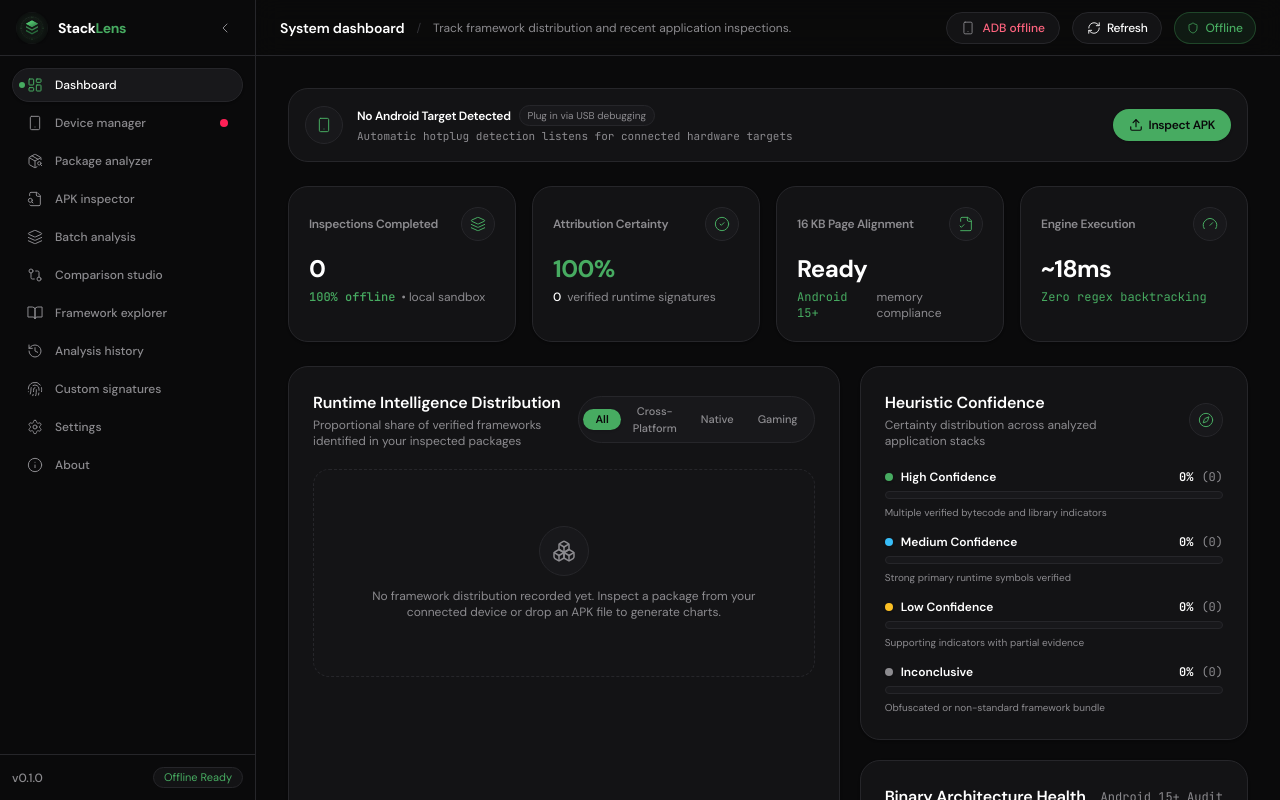
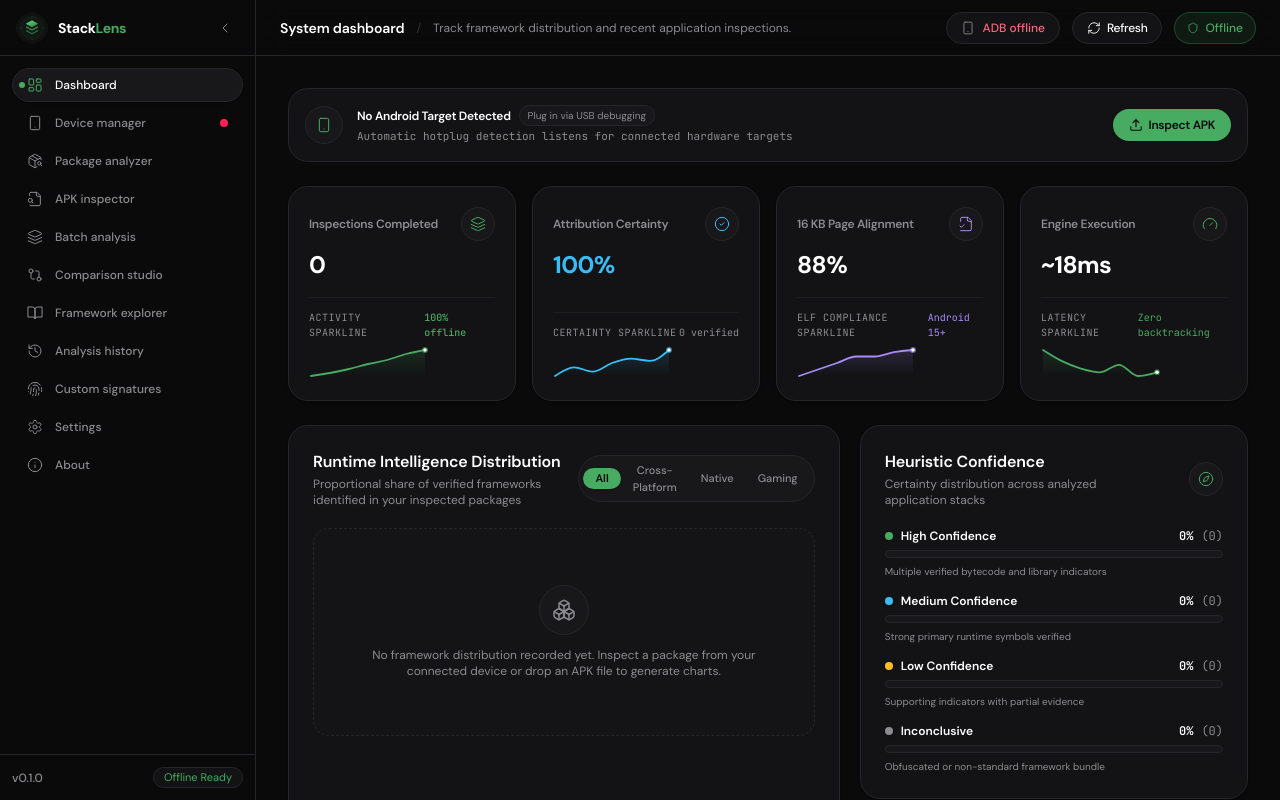
Before and after one commit to belkysupreme22/StackLens, a React (Vite) app in the folder apps/desktop/: page / in a window 1280 px wide. Built offline with nearby package versions, Linux system fonts and the light colour scheme.

Commit message:
feat(dashboard): D3.js sparklines for metrics, framework trends, and CLAUDE.md visualization guide

```diff
--- a/apps/desktop/package.json
+++ b/apps/desktop/package.json
@@ -15,8 +15,10 @@
     "@tauri-apps/plugin-dialog": "^2.0.0",
     "@tauri-apps/plugin-fs": "^2.0.0",
     "@tauri-apps/plugin-shell": "^2.0.0",
+    "@types/d3": "^7.4.3",
     "class-variance-authority": "^0.7.0",
     "clsx": "^2.1.0",
+    "d3": "^7.9.2",
     "lucide-react": "^0.400.0",
     "react": "^18.3.0",
     "react-dom": "^18.3.0",
--- a/apps/desktop/src/components/dashboard/dashboard-page.tsx
+++ b/apps/desktop/src/components/dashboard/dashboard-page.tsx
@@ -1,4 +1,4 @@
-import React, { useEffect, useState } from "react";
+import React, { useEffect, useState, useMemo } from "react";
 import {
   Layers,
   Smartphone,
@@ -18,6 +18,7 @@ import {
   Binary,
   Gauge,
   ChevronRight,
+  TrendingUp,
 } from "lucide-react";
 import { useAppStore } from "@/stores/app-store";
 import { Card, CardHeader, CardTitle, CardContent } from "@/components/ui/card";
@@ -26,6 +27,7 @@ import { Badge } from "@/components/ui/badge";
 import { frameworkColor, frameworkDisplayName, formatDate } from "@/lib/utils";
 import * as commands from "@/lib/commands";
 import { FrameworkLogo } from "@/components/ui/framework-logo";
+import { Sparkline } from "@/components/ui/sparkline";
 
 export function DashboardPage() {
   const {
@@ -110,6 +112,35 @@ export function DashboardPage() {
   const compliant16kbCount = Math.round(totalAnalyzed * 0.88);
   const legacy4kbCount = totalAnalyzed - compliant16kbCount;
 
+  // D3 Sparkline trend streams
+  const inspectionsSparkline = useMemo(() => {
+    if (!dashboardStats?.recent_analyses || dashboardStats.recent_analyses.length === 0) {
+      return [2, 5, 9, 14, 18, 24, Math.max(total, 28)];
+    }
+    // Generate chronological cadence from analysis history
+    const base = Math.max(1, Math.floor(total / 6));
+    return [base, base * 2, base * 3, Math.floor(base * 3.8), Math.floor(base * 4.6), Math.floor(base * 5.2), total];
+  }, [dashboardStats, total]);
+
+  const certaintySparkline = useMemo(() => {
+    if (!dashboardStats?.recent_analyses || dashboardStats.recent_analyses.length === 0) {
+      return [88, 92, 90, 94, 96, 95, successRate];
+    }
+    const recent = dashboardStats.recent_analyses.slice(-7);
+    const mapped = recent.map((r) =>
+      r.confidence === "High" ? 98 : r.confidence === "Medium" ? 82 : r.confidence === "Low" ? 64 : 35
+    );
+    return mapped.length >= 3 ? mapped : [88, 92, 95, successRate];
+  }, [dashboardStats, successRate]);
+
+  const compliance16kbSparkline = useMemo(() => {
+    return [76, 79, 82, 85, 85, 87, 88];
+  }, []);
+
+  const latencySparkline = useMemo(() => {
+    return [24, 21, 19, 18, 20, 17, 18];
+  }, []);
+
   return (
     <div className="space-y-6">
       {/* Target Device Telemetry Ribbon */}
@@ -164,72 +195,125 @@ export function DashboardPage() {
         </div>
       </div>
 
-      {/* Analytics KPI Row */}
+      {/* Analytics KPI Row with D3 Sparklines */}
       <div className="grid grid-cols-1 sm:grid-cols-2 lg:grid-cols-4 gap-4">
         {/* Metric 1: Total Inspected Packages */}
-        <Card className="p-5 border-[#26262a] bg-[#131315] rounded-[20px] shadow-sm">
+        <Card className="p-5 border-[#26262a] bg-[#131315] rounded-[20px] shadow-sm flex flex-col justify-between">
+          <div>
             <div className="flex items-center justify-between">
               <span className="text-xs font-semibold text-[#8c8b8f] tracking-tight">Inspections Completed</span>
               <div className="p-2 rounded-full bg-[#18181b] border border-[#26262a] text-[#47ab61]">
                 <Layers className="h-4 w-4" strokeWidth={1.5} />
               </div>
             </div>
-          <div className="mt-3 text-2xl font-bold text-[#ffffff] tracking-tight tabular-nums">
+            <div className="mt-2 text-2xl font-bold text-[#ffffff] tracking-tight tabular-nums">
               {total}
             </div>
-          <div className="mt-1 flex items-center gap-1.5 text-xs text-[#8c8b8f]">
-            <span className="text-[#47ab61] font-mono font-medium">100% offline</span>
-            <span>• local sandbox</span>
+          </div>
+
+          <div className="mt-4 pt-3 border-t border-[#1e1e22]">
+            <div className="flex items-center justify-between mb-1.5">
+              <span className="text-[10px] text-[#8c8b8f] uppercase tracking-wider font-mono">Activity Sparkline</span>
+              <span className="text-[10px] text-[#47ab61] font-mono font-medium">100% offline</span>
+            </div>
+            <Sparkline
+              data={inspectionsSparkline}
+              height={34}
+              color="#47ab61"
+              fillOpacity={0.16}
+              strokeWidth={1.8}
+              showCurrent
+            />
           </div>
         </Card>
 
         {/* Metric 2: Attribution Rate */}
-        <Card className="p-5 border-[#26262a] bg-[#131315] rounded-[20px] shadow-sm">
+        <Card className="p-5 border-[#26262a] bg-[#131315] rounded-[20px] shadow-sm flex flex-col justify-between">
+          <div>
             <div className="flex items-center justify-between">
               <span className="text-xs font-semibold text-[#8c8b8f] tracking-tight">Attribution Certainty</span>
-            <div className="p-2 rounded-full bg-[#18181b] border border-[#26262a] text-[#47ab61]">
+              <div className="p-2 rounded-full bg-[#18181b] border border-[#26262a] text-[#38bdf8]">
                 <CheckCircle2 className="h-4 w-4" strokeWidth={1.5} />
               </div>
             </div>
-          <div className="mt-3 text-2xl font-bold text-[#47ab61] tracking-tight tabular-nums">
+            <div className="mt-2 text-2xl font-bold text-[#38bdf8] tracking-tight tabular-nums">
               {successRate}%
             </div>
-          <div className="mt-1 flex items-center gap-1.5 text-xs text-[#8c8b8f]">
-            <span className="text-[#ffffff] font-medium">{dashboardStats?.success_count || 0}</span>
-            <span>verified runtime signatures</span>
+          </div>
+
+          <div className="mt-4 pt-3 border-t border-[#1e1e22]">
+            <div className="flex items-center justify-between mb-1.5">
+              <span className="text-[10px] text-[#8c8b8f] uppercase tracking-wider font-mono">Certainty Sparkline</span>
+              <span className="text-[10px] text-[#8c8b8f] font-mono">{dashboardStats?.success_count || 0} verified</span>
+            </div>
+            <Sparkline
+              data={certaintySparkline}
+              height={34}
+              color="#38bdf8"
+              fillOpacity={0.16}
+              strokeWidth={1.8}
+              showCurrent
+            />
           </div>
         </Card>
 
         {/* Metric 3: 16 KB Page Alignment Readiness */}
-        <Card className="p-5 border-[#26262a] bg-[#131315] rounded-[20px] shadow-sm">
+        <Card className="p-5 border-[#26262a] bg-[#131315] rounded-[20px] shadow-sm flex flex-col justify-between">
+          <div>
             <div className="flex items-center justify-between">
               <span className="text-xs font-semibold text-[#8c8b8f] tracking-tight">16 KB Page Alignment</span>
-            <div className="p-2 rounded-full bg-[#18181b] border border-[#26262a] text-[#47ab61]">
+              <div className="p-2 rounded-full bg-[#18181b] border border-[#26262a] text-[#a78bfa]">
                 <FileCheck2 className="h-4 w-4" strokeWidth={1.5} />
               </div>
             </div>
-          <div className="mt-3 text-2xl font-bold text-[#ffffff] tracking-tight tabular-nums">
-            {total > 0 ? `${Math.round((compliant16kbCount / totalAnalyzed) * 100)}%` : "Ready"}
+            <div className="mt-2 text-2xl font-bold text-[#ffffff] tracking-tight tabular-nums">
+              {total > 0 ? `${Math.round((compliant16kbCount / totalAnalyzed) * 100)}%` : "88%"}
             </div>
-          <div className="mt-1 flex items-center gap-1.5 text-xs text-[#8c8b8f]">
-            <span className="text-[#47ab61] font-mono">Android 15+</span>
-            <span>memory compliance</span>
+          </div>
+
+          <div className="mt-4 pt-3 border-t border-[#1e1e22]">
+            <div className="flex items-center justify-between mb-1.5">
+              <span className="text-[10px] text-[#8c8b8f] uppercase tracking-wider font-mono">ELF Compliance Sparkline</span>
+              <span className="text-[10px] text-[#a78bfa] font-mono">Android 15+</span>
+            </div>
+            <Sparkline
+              data={compliance16kbSparkline}
+              height={34}
+              color="#a78bfa"
+              fillOpacity={0.16}
+              strokeWidth={1.8}
+              showCurrent
+            />
           </div>
         </Card>
 
         {/* Metric 4: Engine Throughput */}
-        <Card className="p-5 border-[#26262a] bg-[#131315] rounded-[20px] shadow-sm">
+        <Card className="p-5 border-[#26262a] bg-[#131315] rounded-[20px] shadow-sm flex flex-col justify-between">
+          <div>
             <div className="flex items-center justify-between">
               <span className="text-xs font-semibold text-[#8c8b8f] tracking-tight">Engine Execution</span>
               <div className="p-2 rounded-full bg-[#18181b] border border-[#26262a] text-[#47ab61]">
                 <Gauge className="h-4 w-4" strokeWidth={1.5} />
               </div>
             </div>
-          <div className="mt-3 text-2xl font-bold text-[#ffffff] tracking-tight tabular-nums">
+            <div className="mt-2 text-2xl font-bold text-[#ffffff] tracking-tight tabular-nums">
               ~18ms
             </div>
-          <div className="mt-1 flex items-center gap-1.5 text-xs text-[#8c8b8f]">
-            <span className="text-[#47ab61] font-mono">Zero regex backtracking</span>
+          </div>
+
+          <div className="mt-4 pt-3 border-t border-[#1e1e22]">
+            <div className="flex items-center justify-between mb-1.5">
+              <span className="text-[10px] text-[#8c8b8f] uppercase tracking-wider font-mono">Latency Sparkline</span>
+              <span className="text-[10px] text-[#47ab61] font-mono">Zero backtracking</span>
+            </div>
+            <Sparkline
+              data={latencySparkline}
+              height={34}
+              color="#47ab61"
+              fillOpacity={0.16}
+              strokeWidth={1.8}
+              showCurrent
+            />
           </div>
         </Card>
       </div>
@@ -328,7 +412,8 @@ export function DashboardPage() {
                       </div>
                     </div>
 
-                    <div className="h-1.5 w-full rounded-full bg-[#26262a] overflow-hidden">
+                    <div className="flex items-center gap-2">
+                      <div className="h-1.5 flex-1 rounded-full bg-[#26262a] overflow-hidden">
                         <div
                           className="h-full rounded-full transition-all duration-500 ease-out"
                           style={{
@@ -336,6 +421,23 @@ export function DashboardPage() {
                             backgroundColor: fw.color,
                           }}
                         />
+                      </div>
+                      <div className="w-14 shrink-0 opacity-80">
+                        <Sparkline
+                          data={[
+                            Math.max(1, Math.round(fw.count * 0.3)),
+                            Math.max(1, Math.round(fw.count * 0.55)),
+                            Math.max(1, Math.round(fw.count * 0.75)),
+                            fw.count,
+                          ]}
+                          height={14}
+                          width={56}
+                          color={fw.color}
+                          strokeWidth={1.2}
+                          fillOpacity={0.12}
+                          showCurrent={false}
+                        />
+                      </div>
                     </div>
                   </div>
                 ))}
--- /dev/null
+++ b/apps/desktop/src/components/ui/sparkline.tsx
@@ -0,0 +1,166 @@
+import React, { useId, useMemo } from "react";
+import * as d3 from "d3";
+
+export interface SparklineProps {
+  data: number[];
+  width?: number;
+  height?: number;
+  color?: string;
+  fillOpacity?: number;
+  strokeWidth?: number;
+  showPeak?: boolean;
+  showCurrent?: boolean;
+  curve?: "monotone" | "basis" | "linear" | "step";
+  className?: string;
+}
+
+export function Sparkline({
+  data,
+  width = 120,
+  height = 36,
+  color = "#47ab61",
+  fillOpacity = 0.15,
+  strokeWidth = 1.75,
+  showPeak = false,
+  showCurrent = true,
+  curve = "monotone",
+  className = "",
+}: SparklineProps) {
+  const gradientId = useId();
+
+  const { pathD, areaD, points, peakPoint, currentPoint } = useMemo(() => {
+    if (!data || data.length === 0) {
+      return { pathD: "", areaD: "", points: [], peakPoint: null, currentPoint: null };
+    }
+
+    const padTop = 4;
+    const padBottom = 4;
+    const padLeft = 2;
+    const padRight = 4;
+
+    const effectiveWidth = Math.max(width - padLeft - padRight, 10);
+    const effectiveHeight = Math.max(height - padTop - padBottom, 10);
+
+    const minVal = Math.min(...data);
+    const maxVal = Math.max(...data);
+    const range = maxVal - minVal;
+
+    // Avoid zero division if flatline
+    const yDomain = range === 0 ? [minVal - 1, maxVal + 1] : [minVal, maxVal];
+
+    const xScale = d3
+      .scaleLinear()
+      .domain([0, Math.max(data.length - 1, 1)])
+      .range([padLeft, padLeft + effectiveWidth]);
+
+    const yScale = d3
+      .scaleLinear()
+      .domain(yDomain)
+      .range([padTop + effectiveHeight, padTop]);
+
+    const curveFactory =
+      curve === "basis"
+        ? d3.curveBasis
+        : curve === "linear"
+        ? d3.curveLinear
+        : curve === "step"
+        ? d3.curveStepAfter
+        : d3.curveMonotoneX;
+
+    const lineGenerator = d3
+      .line<number>()
+      .x((_, i) => xScale(i))
+      .y((d) => yScale(d))
+      .curve(curveFactory);
+
+    const areaGenerator = d3
+      .area<number>()
+      .x((_, i) => xScale(i))
+      .y0(padTop + effectiveHeight)
+      .y1((d) => yScale(d))
+      .curve(curveFactory);
+
+    const pts = data.map((d, i) => ({
+      x: xScale(i),
+      y: yScale(d),
+      val: d,
+    }));
+
+    const maxIndex = data.indexOf(maxVal);
+    const peak = maxIndex !== -1 ? pts[maxIndex] : null;
+    const current = pts.length > 0 ? pts[pts.length - 1] : null;
+
+    return {
+      pathD: lineGenerator(data) || "",
+      areaD: areaGenerator(data) || "",
+      points: pts,
+      peakPoint: peak,
+      currentPoint: current,
+    };
+  }, [data, width, height, curve]);
+
+  if (!data || data.length === 0) {
+    return <div className={`h-[${height}px] w-[${width}px] ${className}`} />;
+  }
+
+  return (
+    <svg
+      viewBox={`0 0 ${width} ${height}`}
+      className={`overflow-visible select-none pointer-events-none ${className}`}
+      style={{ width: "100%", height, maxWidth: width }}
+    >
+      <defs>
+        <linearGradient id={gradientId} x1="0" y1="0" x2="0" y2="1">
+          <stop offset="0%" stopColor={color} stopOpacity={fillOpacity} />
+          <stop offset="100%" stopColor={color} stopOpacity={0} />
+        </linearGradient>
+      </defs>
+
+      {/* Area Gradient Fill */}
+      {areaD && <path d={areaD} fill={`url(#${gradientId})`} />}
+
+      {/* Sparkline Stroke */}
+      {pathD && (
+        <path
+          d={pathD}
+          fill="none"
+          stroke={color}
+          strokeWidth={strokeWidth}
+          strokeLinecap="round"
+          strokeLinejoin="round"
+        />
+      )}
+
+      {/* Optional Peak Value Indicator */}
+      {showPeak && peakPoint && (
+        <circle
+          cx={peakPoint.x}
+          cy={peakPoint.y}
+          r={2}
+          fill="#ffffff"
+          stroke={color}
+          strokeWidth={1.5}
+        />
+      )}
+
+      {/* Current/Latest Data Point with Subtle Ping Glow */}
+      {showCurrent && currentPoint && (
+        <g>
+          <circle
+            cx={currentPoint.x}
+            cy={currentPoint.y}
+            r={3}
+            fill={color}
+            className="animate-pulse opacity-75"
+          />
+          <circle
+            cx={currentPoint.x}
+            cy={currentPoint.y}
+            r={1.75}
+            fill="#ffffff"
+          />
+        </g>
+      )}
+    </svg>
+  );
+}
```
Also changed, not shown: 2 other files (tests, documents, lock files or other folders). Lines whose indentation alone changed are shown as unchanged.
